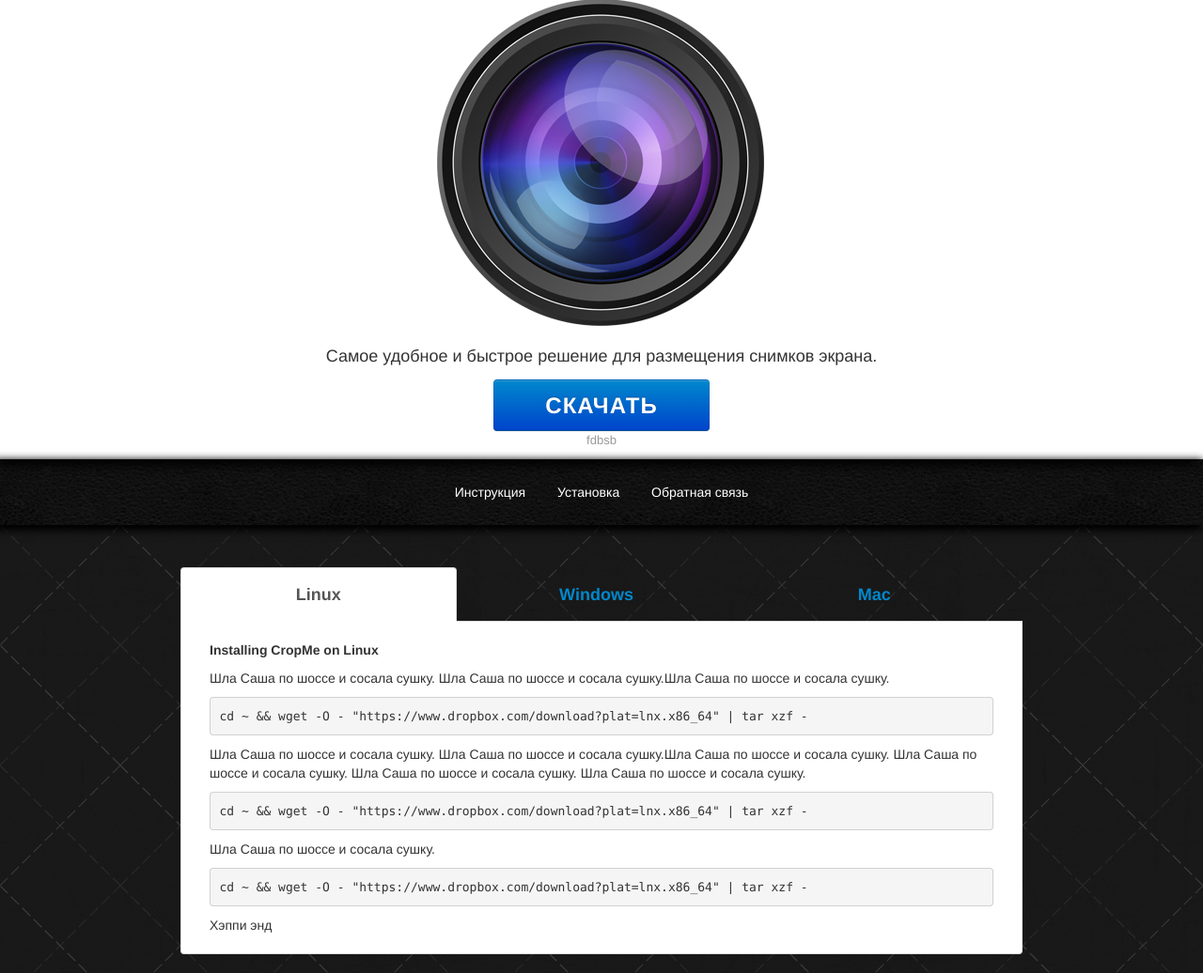
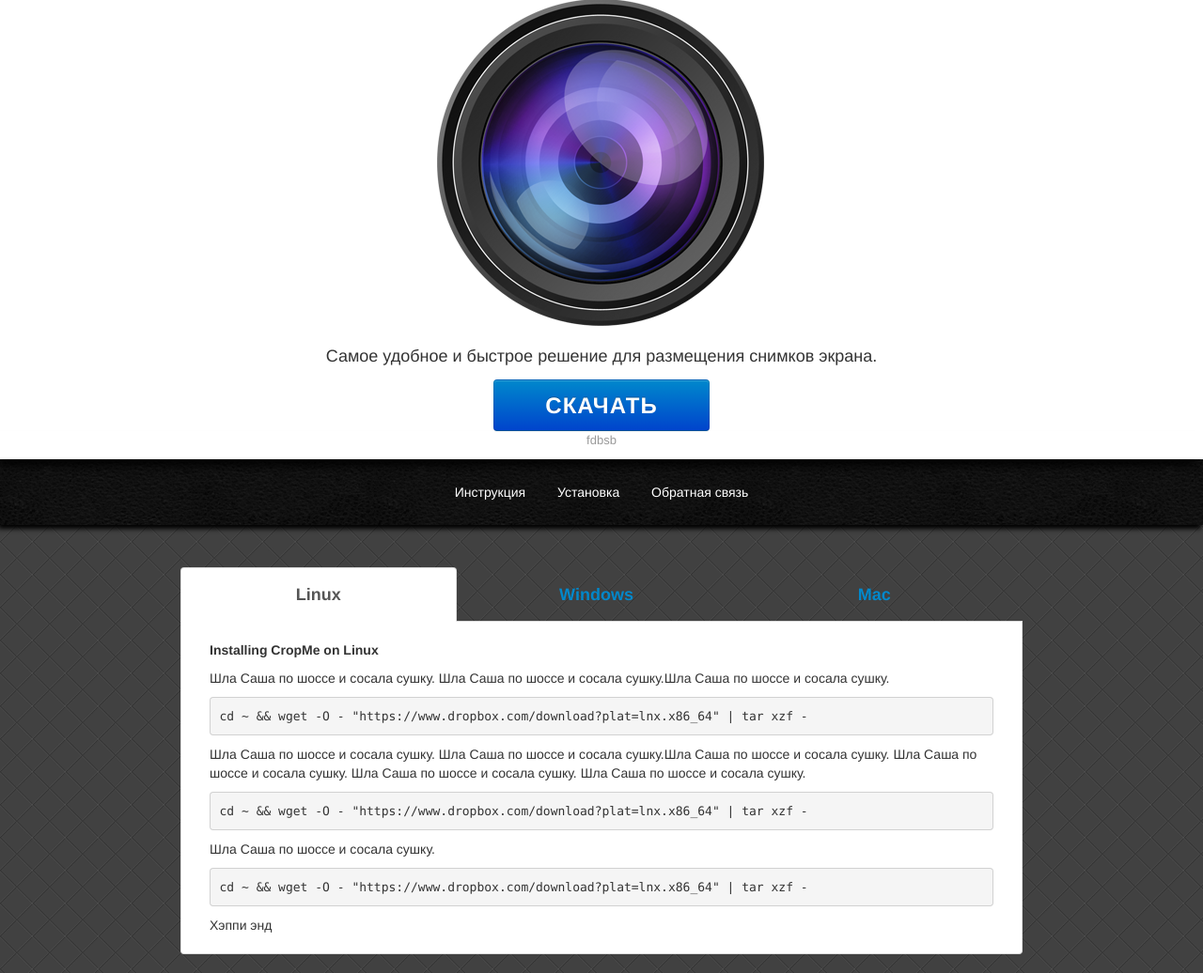
Before and after one commit to allaud/cropme-server, a Flask app: page / in a window 1280 px wide. Shown: the part 106-1142 px from the top of the page at 94% size. Run offline with Flask 2, Linux system fonts and the light colour scheme; some libraries are stand-ins or nearby versions.

Commit message:
box-shadow fixed, bottom-background changed

```diff
--- a/static/css/style.css
+++ b/static/css/style.css
@@ -8,10 +8,10 @@
 .container .main .explain{position:relative;color: #999;font-size: 13px;padding:0 0 10px; margin:0 0 -20px;box-shadow:-4px 9px 11px -3px #000; -moz-box-shadow:-4px 9px 11px -3px #000; -webkit-box-shadow:-4px 9px 11px -3px #000;z-index: 1;}
 .container .main .description{font-weight:100;margin: 15px 0; font-size:18px; }
 .container .main .description p{font-weight: 100;}
-.container .main ul{position: relative;list-style-type: none; padding: 10px;background: url(../img/leather.png); margin: 20px 0; box-shadow:-3px 3px 8px 3px #000; -moz-box-shadow:-3px 3px 8px 3px #000; -webkit-box-shadow:-3px 3px 8px 3px #000; }
+.container .main ul{position: relative;list-style-type: none; padding: 10px;background: url(../img/leather.png); margin: 20px 0; box-shadow:-2px 4px 5px 0 #000; -moz-box-shadow:-2px 4px 5px 0 #000; -webkit-box-shadow:-2px 4px 5px 0 #000; }
 .container .main ul li{display: inline-block; margin: 15px;}
 .container .main ul a{color:#fff;}
-.container .content{margin-top:-20px;padding: 45px 0 20px;background: url(../img/crissXcross.png);}
+.container .content{margin-top:-20px;padding: 45px 0 20px;background: url(../img/always_grey.png);}
 .container .content .menu{width:70%; margin: 0 auto;}
 .container .content .menu ul{margin-bottom: 0;}
 .container .content .menu li{width:33%;}
```
Also changed, not shown: static/img/always_grey.png (added).
